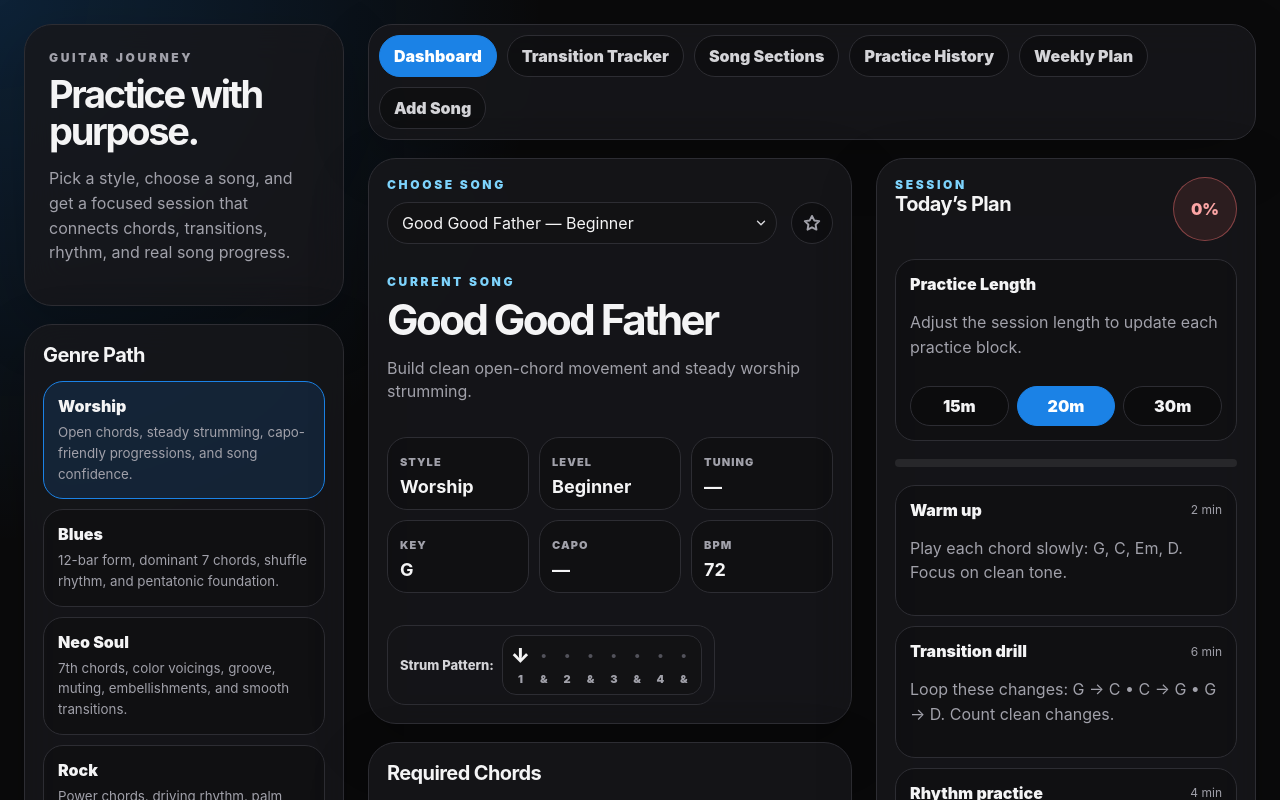
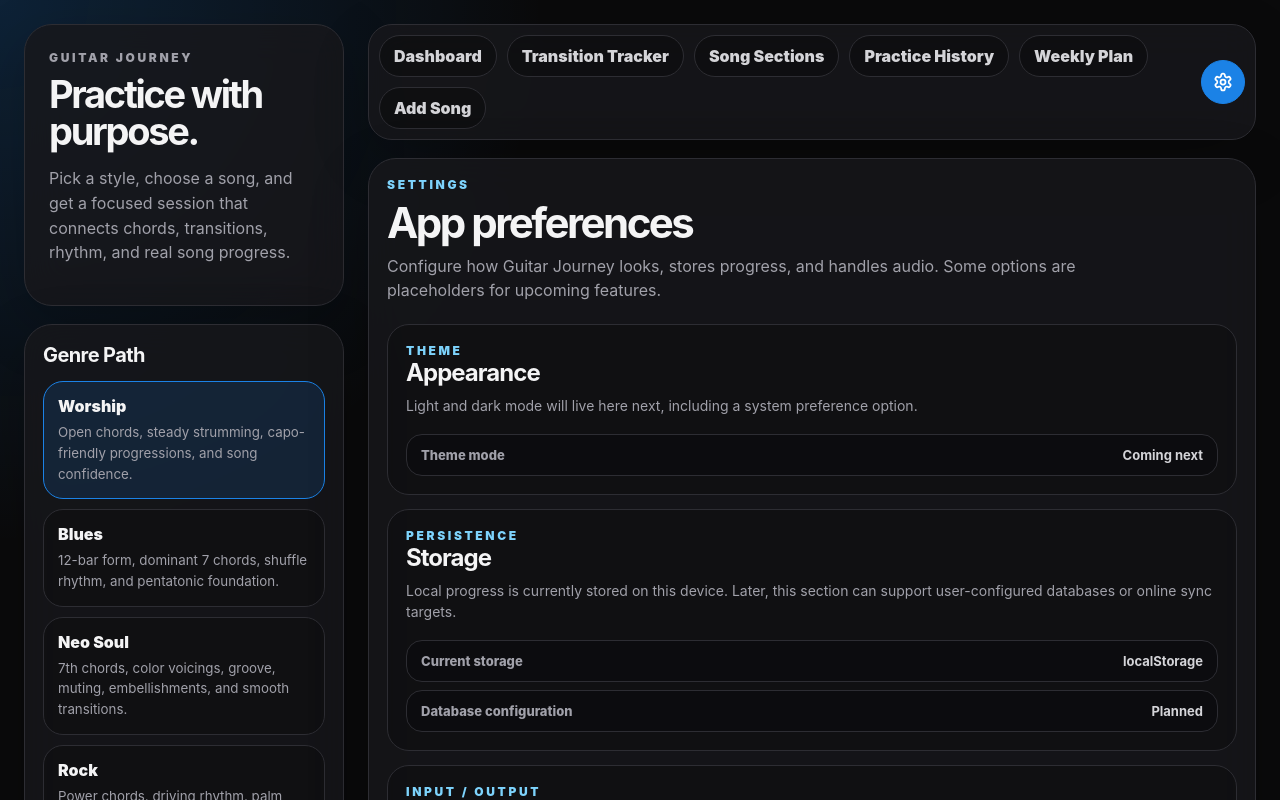
Before and after one commit to ajohnson1031/guitar-journey-v1, a React (Vite) app: page /settings in a window 1280 px wide. Before the commit this address led to /. Shown: the top 800 px of the page. Built offline with nearby package versions, Linux system fonts and the light colour scheme.

Commit message:
add settings panel

```diff
--- a/src/App.css
+++ b/src/App.css
@@ -20,6 +20,7 @@
 @import "./styles/detail-sections.css";
 @import "./styles/session-history.css";
 @import "./styles/weekly-plan.css";
+@import "./styles/settings.css";
 @import "./styles/custom-song-form.css";
 @import "./styles/strumming.css";
 @import "./styles/strumming-playback-guide.css";
--- a/src/App.jsx
+++ b/src/App.jsx
@@ -7,6 +7,7 @@ import {
   EditSongRoute,
   HistoryRoute,
   NewSongRoute,
+  SettingsRoute,
   SongSectionsRoute,
   TransitionsRoute,
   WeeklyPlanRoute,
@@ -52,6 +53,8 @@ export default function App() {
 
               <Route path="songs/edit/:songId" element={<EditSongRoute {...editSongRouteProps} />} />
 
+              <Route path="settings" element={<SettingsRoute />} />
+
               <Route path="*" element={<Navigate to="/" replace />} />
             </Routes>
           </section>
--- a/src/components/DashboardNav.jsx
+++ b/src/components/DashboardNav.jsx
@@ -9,6 +9,7 @@ export default function DashboardNav() {
   return (
     <Fragment>
       <nav className="dashboard-nav" aria-label="Guitar Journey sections">
+        <div className="dashboard-nav-main">
           {NAV_SECTIONS.map((section) => (
             <NavLink
               key={section.id}
@@ -20,13 +21,29 @@ export default function DashboardNav() {
             </NavLink>
           ))}
 
+          <NavLink to="/songs/new" className={({ isActive }) => `dashboard-nav-button ${isActive ? "is-active" : ""}`}>
+            Add Song
+          </NavLink>
+        </div>
+
         <NavLink
-          to="/songs/new"
-          className={({ isActive }) => `dashboard-nav-button ${isActive ? "is-active" : ""}`}
+          to="/settings"
+          title="Settings"
+          aria-label="Settings"
+          className={({ isActive }) => `dashboard-nav-button dashboard-settings-button ${isActive ? "is-active" : ""}`}
         >
-          Add Song
+          <GearIcon />
         </NavLink>
       </nav>
     </Fragment>
   );
 }
+
+function GearIcon() {
+  return (
+    <svg viewBox="0 0 24 24" aria-hidden="true" focusable="false">
+      <path d="M12.22 2h-.44a2 2 0 0 0-2 2v.18a2 2 0 0 1-1 1.73l-.43.25a2 2 0 0 1-2 0l-.15-.08a2 2 0 0 0-2.73.73l-.22.38a2 2 0 0 0 .73 2.73l.15.1a2 2 0 0 1 1 1.72v.51a2 2 0 0 1-1 1.74l-.15.09a2 2 0 0 0-.73 2.73l.22.38a2 2 0 0 0 2.73.73l.15-.08a2 2 0 0 1 2 0l.43.25a2 2 0 0 1 1 1.73V20a2 2 0 0 0 2 2h.44a2 2 0 0 0 2-2v-.18a2 2 0 0 1 1-1.73l.43-.25a2 2 0 0 1 2 0l.15.08a2 2 0 0 0 2.73-.73l.22-.38a2 2 0 0 0-.73-2.73l-.15-.09a2 2 0 0 1-1-1.74v-.51a2 2 0 0 1 1-1.72l.15-.1a2 2 0 0 0 .73-2.73l-.22-.38a2 2 0 0 0-2.73-.73l-.15.08a2 2 0 0 1-2 0l-.43-.25a2 2 0 0 1-1-1.73V4a2 2 0 0 0-2-2Z" />
+      <circle cx="12" cy="12" r="3" />
+    </svg>
+  );
+}
--- /dev/null
+++ b/src/components/SettingsPanel.jsx
@@ -0,0 +1,87 @@
+import * as React from "react";
+
+const { Fragment } = React;
+
+export default function SettingsPanel() {
+  return (
+    <Fragment>
+      <section className="panel-card settings-panel">
+        <div className="settings-hero">
+          <p className="eyebrow">Settings</p>
+          <h2>App preferences</h2>
+          <p>
+            Configure how Guitar Journey looks, stores progress, and handles audio. Some options are placeholders for upcoming features.
+          </p>
+        </div>
+
+        <div className="settings-grid">
+          <SettingsSection
+            title="Appearance"
+            eyebrow="Theme"
+            description="Light and dark mode will live here next, including a system preference option."
+          >
+            <div className="settings-placeholder-row">
+              <span>Theme mode</span>
+              <strong>Coming next</strong>
+            </div>
+          </SettingsSection>
+
+          <SettingsSection
+            title="Storage"
+            eyebrow="Persistence"
+            description="Local progress is currently stored on this device. Later, this section can support user-configured databases or online sync targets."
+          >
+            <div className="settings-placeholder-row">
+              <span>Current storage</span>
+              <strong>localStorage</strong>
+            </div>
+            <div className="settings-placeholder-row">
+              <span>Database configuration</span>
+              <strong>Planned</strong>
+            </div>
+          </SettingsSection>
+
+          <SettingsSection
+            title="Audio"
+            eyebrow="Input / Output"
+            description="Chord samples, recording inputs, and recorded-session playback settings will be configured here."
+          >
+            <div className="settings-placeholder-row">
+              <span>Chord samples</span>
+              <strong>Planned</strong>
+            </div>
+            <div className="settings-placeholder-row">
+              <span>Recording input</span>
+              <strong>Planned</strong>
+            </div>
+          </SettingsSection>
+
+          <SettingsSection
+            title="About"
+            eyebrow="Guitar Journey"
+            description="A focused practice app for building songs through chords, timing, transitions, rhythm, and real session history."
+          >
+            <div className="settings-placeholder-row">
+              <span>Version</span>
+              <strong>Local app</strong>
+            </div>
+          </SettingsSection>
+        </div>
+      </section>
+    </Fragment>
+  );
+}
+
+function SettingsSection({ children, description, eyebrow, title }) {
+  return (
+    <article className="settings-section-card">
+      <div>
+        <p className="eyebrow">{eyebrow}</p>
+        <h3>{title}</h3>
+        <p>{description}</p>
+      </div>
+
+      <div className="settings-section-content">{children}</div>
+    </article>
+  );
+}
--- a/src/components/index.jsx
+++ b/src/components/index.jsx
@@ -8,6 +8,7 @@ export { default as GenreManager } from "./GenreManager";
 export { default as Metronome } from "./Metronome";
 export { default as RequiredChords } from "./RequiredChords";
 export { default as SessionHistory } from "./SessionHistory";
+export { default as SettingsPanel } from "./SettingsPanel";
 export { default as SongImportAssistant } from "./SongImportAssistant";
 export { default as SongSections } from "./SongSections";
 export { default as StrummingPatternBuilder } from "./StrummingPatternBuilder";
--- /dev/null
+++ b/src/routes/SettingsRoute.jsx
@@ -0,0 +1,12 @@
+import * as React from "react";
+import { SettingsPanel } from "../components";
+
+const { Fragment } = React;
+
+export default function SettingsRoute() {
+  return (
+    <Fragment>
+      <SettingsPanel />
+    </Fragment>
+  );
+}
--- a/src/routes/index.jsx
+++ b/src/routes/index.jsx
@@ -2,6 +2,7 @@ export { default as DashboardRoute } from "./DashboardRoute";
 export { default as EditSongRoute } from "./EditSongRoute";
 export { default as HistoryRoute } from "./HistoryRoute";
 export { default as NewSongRoute } from "./NewSongRoute";
+export { default as SettingsRoute } from "./SettingsRoute";
 export { default as SongSectionsRoute } from "./SongSectionsRoute";
 export { default as TransitionsRoute } from "./TransitionsRoute";
 export { default as WeeklyPlanRoute } from "./WeeklyPlanRoute";
--- a/src/styles/dashboard-nav.css
+++ b/src/styles/dashboard-nav.css
@@ -4,7 +4,8 @@
 
 .dashboard-nav {
   display: flex;
-  flex-wrap: wrap;
+  align-items: center;
+  justify-content: space-between;
   gap: 10px;
   border: 1px solid var(--border);
   border-radius: 24px;
@@ -12,6 +13,13 @@
   padding: 10px;
   box-shadow: 0 20px 60px rgba(0, 0, 0, 0.16);
   backdrop-filter: blur(18px);
+}
+
+.dashboard-nav-main {
+  display: flex;
+  flex-wrap: wrap;
+  gap: 10px;
+  min-width: 0;
 }
 
 .dashboard-nav-button {
@@ -42,3 +50,21 @@
   align-items: center;
   justify-content: center;
 }
+
+.dashboard-settings-button {
+  width: 44px;
+  min-width: 44px;
+  height: 44px;
+  padding: 0;
+  flex: 0 0 44px;
+}
+
+.dashboard-settings-button svg {
+  width: 20px;
+  height: 20px;
+  fill: none;
+  stroke: currentColor;
+  stroke-width: 2.1;
+  stroke-linecap: round;
+  stroke-linejoin: round;
+}
--- /dev/null
+++ b/src/styles/settings.css
@@ -0,0 +1,82 @@
+/* =========================
+   Settings
+========================= */
+
+.settings-panel {
+  display: grid;
+  gap: 22px;
+}
+
+.settings-hero {
+  display: grid;
+  gap: 10px;
+  max-width: 760px;
+}
+
+.settings-hero h2 {
+  margin: 0;
+  font-size: 42px;
+  line-height: 1;
+  letter-spacing: -0.06em;
+}
+
+.settings-hero p:not(.eyebrow) {
+  margin: 0;
+  color: var(--muted);
+  font-size: 16px;
+  line-height: 1.5;
+}
+
+.settings-grid {
+  display: grid;
+  gap: 14px;
+}
+
+.settings-section-card {
+  display: grid;
+  gap: 18px;
+  border: 1px solid var(--border);
+  border-radius: 22px;
+  background: rgba(10, 10, 11, 0.42);
+  padding: 18px;
+}
+
+.settings-section-card h3 {
+  margin: 0;
+  font-size: 24px;
+  letter-spacing: -0.04em;
+}
+
+.settings-section-card p:not(.eyebrow) {
+  margin: 8px 0 0;
+  color: var(--muted);
+  font-size: 14px;
+  line-height: 1.5;
+}
+
+.settings-section-content {
+  display: grid;
+  gap: 8px;
+}
+
+.settings-placeholder-row {
+  display: flex;
+  align-items: center;
+  justify-content: space-between;
+  gap: 14px;
+  border: 1px solid var(--border);
+  border-radius: 16px;
+  background: rgba(10, 10, 11, 0.38);
+  padding: 12px 14px;
+}
+
+.settings-placeholder-row span {
+  color: var(--muted);
+  font-size: 13px;
+  font-weight: 800;
+}
+
+.settings-placeholder-row strong {
+  color: var(--muted-strong);
+  font-size: 13px;
+}
```
Lines whose indentation alone changed are shown as unchanged.
